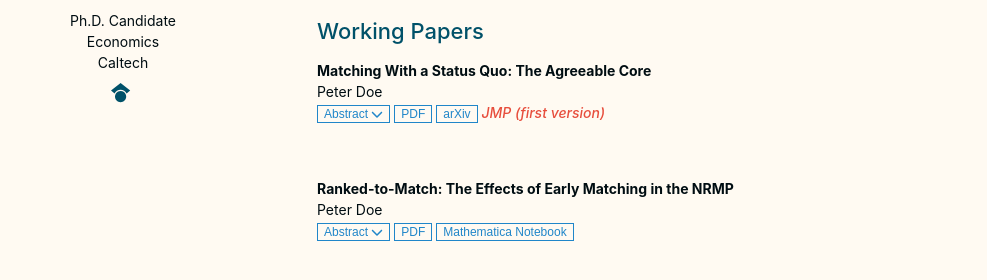
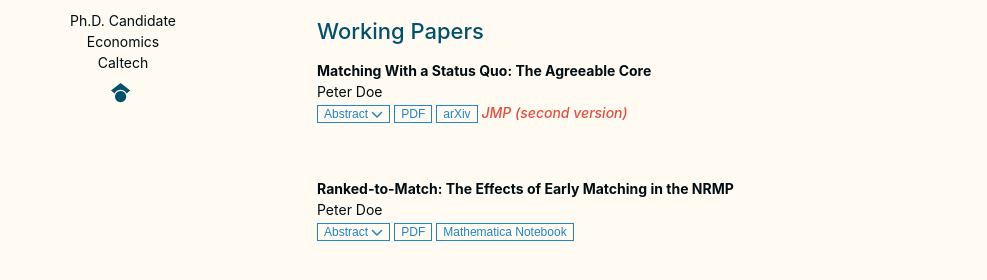
Before and after one commit to Pita-Dough/Pita-Dough.github.io, a Jekyll site: the page built from index.md, in a window 1280 px wide and 900 px high. Shown: the part 342-622 px from the top of the window, without its empty margins (153-1140 px from the left). Built offline with Jekyll 4.4.1, drawn with Linux system fonts in a browser that asks for light colours; nearby versions of some CDN libraries; a style sheet for code colours, icons or effects is not loaded; our own code applies the rules of GitHub Pages for plain Markdown files.

Commit message:
Update workingpapers.yml

```diff
--- a/_data/workingpapers.yml
+++ b/_data/workingpapers.yml
@@ -4,7 +4,7 @@ main:
     authors: Peter Doe
     pdf: assets/files/AgreeableCore.pdf
     arXiv: https://arxiv.org/abs/2406.08700
-    notes: JMP (first version)
+    notes: JMP (second version)
     abstract: "I analyze rematching in two-sided matching markets. An initial match endows market participant with rights: every participant has the right to remain with her initial partner. I propose a new equilibrium solution requiring that an agent can only object to a match if her initial partner agrees to the objection. The main contribution of this paper is an algorithm that constructs such a match. I show my algorithm is immune to a variety of manipulations, and it has applications to numerous markets including the resident-to-hospital match, college admissions, school choice, and labor markets."
 
   - title: "Ranked-to-Match: The Effects of Early Matching in the NRMP"
```
